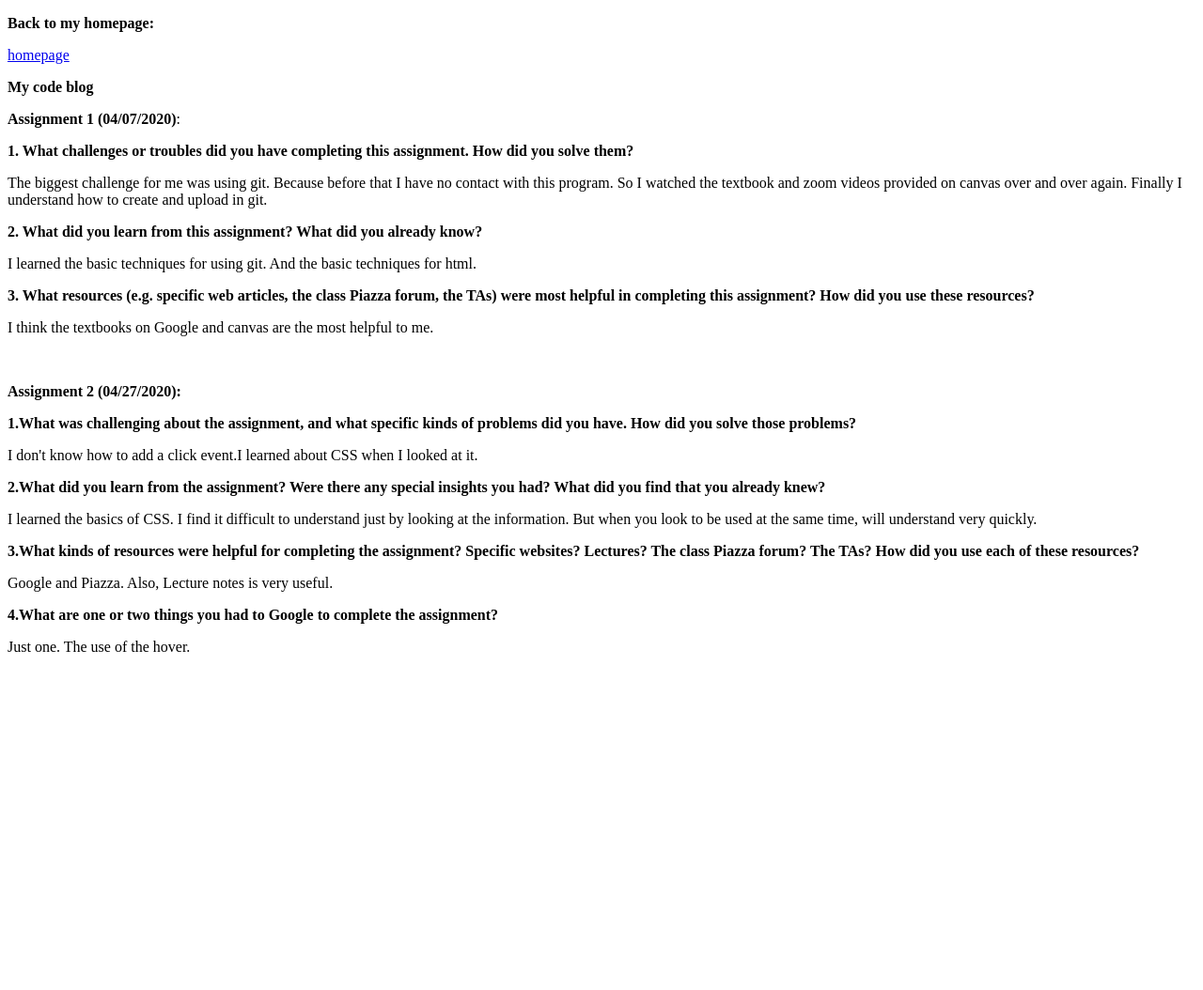
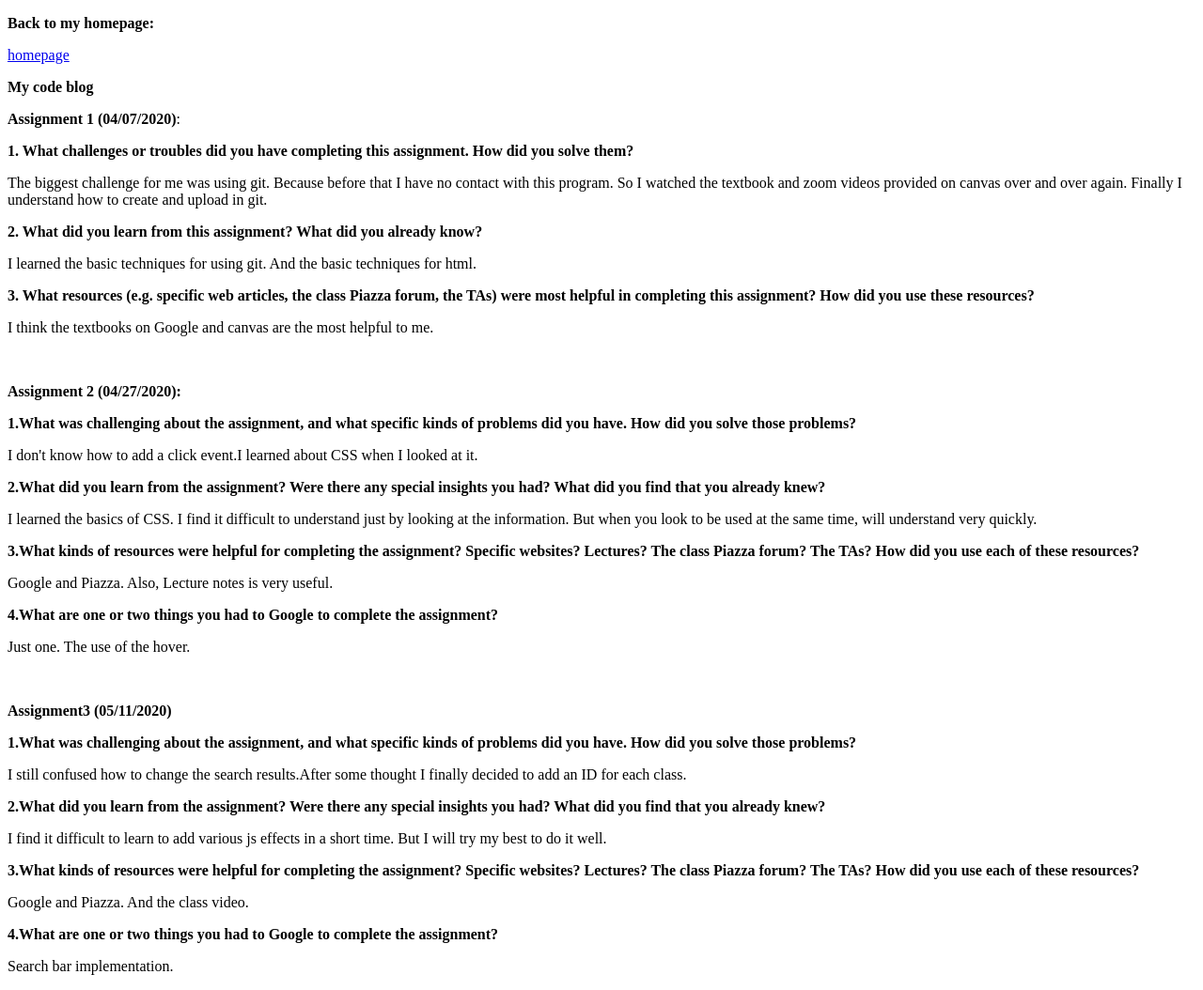
Before and after one commit to xiaooodd/https-xiaooodd.github.io, a plain HTML site: page blog.html in a window 1280 px wide. Shown: the whole page at 94% size. Before the commit the page ends 800 px from the top, so only its background shows below. Drawn offline with Linux system fonts and the light colour scheme.

Commit message:
Update blog.html

```diff
--- a/blog.html
+++ b/blog.html
@@ -26,5 +26,15 @@
 <p>Google and Piazza. Also, Lecture notes is very useful.</p>
 <p><strong>4.What are one or two things you had to Google to complete the assignment?</strong></p>
 <p>Just one. The use of the hover.</p>
+<p>&nbsp;</p>
+<p> <strong>Assignment3 (05/11/2020)</strong></p>
+<p><strong>1.What was challenging about the assignment, and what specific kinds of problems did you have. How did you solve those problems?</strong></p>
+<p>I still confused how to change the search results.After some thought I finally decided to add an ID for each class.</p>
+<p><strong>2.What did you learn from the assignment? Were there any special insights you had? What did you find that you already knew?</strong></p>
+<p>I find it difficult to learn to add various js effects in a short time. But I will try my best to do it well.</p>
+<p><strong>3.What kinds of resources were helpful for completing the assignment? Specific websites? Lectures? The class Piazza forum? The TAs? How did you use each of these resources?</strong></p>
+<p>Google and Piazza. And the class video.</p>
+<p><strong>4.What are one or two things you had to Google to complete the assignment?</strong></p>
+<p>Search bar implementation.</p>
 </body>
 </html>
```
